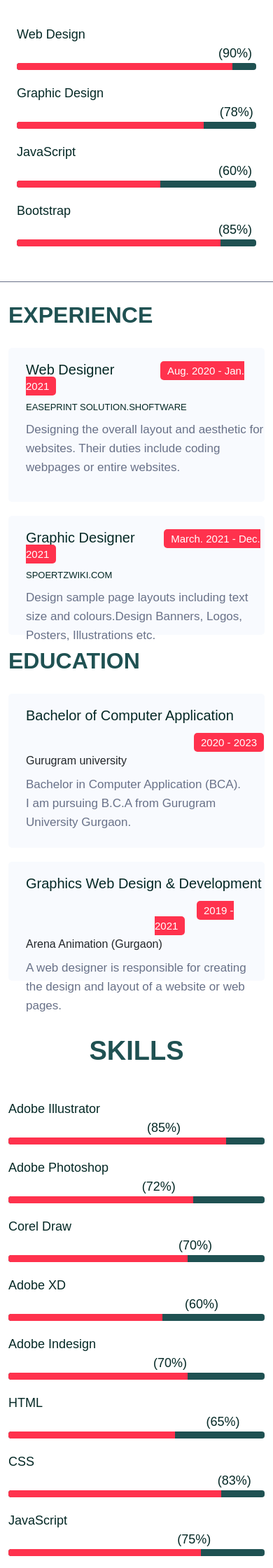
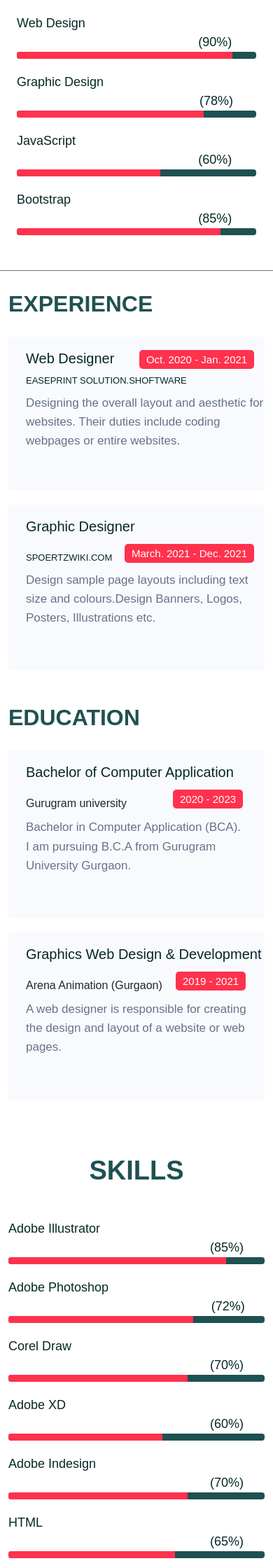
Before and after one commit to javed-mohd/irfan, a PHP site: page / in a window 390 px wide. Shown: the part 1080-3320 px from the top of the page at 70% size. Run offline with PHP 8.4, Linux system fonts and the light colour scheme; some libraries are stand-ins or nearby versions.

Commit message:
Add files via upload

```diff
--- a/index.html
+++ b/index.html
@@ -79,28 +79,28 @@
 			<div class="col-md-6">
 				<h2>EXPERIENCE</h2>
 				<div class="col-md-12 col_first">
-					<h5>Web Designer <span class="spa_exp">Aug. 2020 - Jan. 2021</span></h5>
+					<h5>Web Designer <span class="spa_exp">Oct. 2020 - Jan. 2021</span></h5>
 					<h6 class="h6_exp">EASEPRINT SOLUTION.SHOFTWARE</h6>
 					<p>Designing the overall layout and aesthetic for websites. Their duties include coding webpages or entire websites.</p>
 				</div>
 
-				<div class="col-md-12">
-					<h5>Graphic Designer <span class="spa_exp spa_gra">March. 2021 - Dec. 2021</span></h5>
-					<h6 class="h6_exp">SPOERTZWIKI.COM</h6>
+				<div class="col-md-12 height_top">
+					<h5>Graphic Designer <div class="non"> <span class="spa_exp spa_gra">March. 2021 - Dec. 2021</span></div></h5>
+					<h6 class="h6_exp sportz">SPOERTZWIKI.COM</h6>
                     <p>Design sample page layouts including text size and colours.Design Banners, Logos, Posters, Illustrations etc.</p>
 				</div>
 			</div>
 			<div class="col-md-6">
-				<h2>EDUCATION</h2>
-				<div class="col-md-12 col_first">
+				<h2 class="education">EDUCATION</h2>
+				<div class="col-md-12 col_first height_top">
 					<h5 class="non_non">Bachelor of Computer Application <div class="non"><span class="spa_exp spa_2"> 2020 - 2023</span></div></h5>
-					<h6 class="h6_edu mb_0">Gurugram university</h6>
+					<h6 class="h6_edu mb_0 gur_uni">Gurugram university</h6>
 					<p>Bachelor in Computer Application (BCA).<br>I am pursuing B.C.A from Gurugram University Gurgaon.</p>
 				</div>
 
-				<div class="col-md-12">
+				<div class="col-md-12 height_top">
 					<h5 class="non_non">Graphics Web Design & Development <div class="non non_2"> <span class="spa_exp spa_3">2019 - 2021</span></div></h5>
-					<h6 class="h6_edu mb_0">Arena Animation (Gurgaon)</h6>
+					<h6 class="h6_edu arena_ani">Arena Animation (Gurgaon)</h6>
 					<p>A web designer is responsible for creating the design and layout of a website or web pages.</p>
 				</div>
 			</div>
--- a/responsive.css
+++ b/responsive.css
@@ -11,8 +11,8 @@
  }
  .h-1
  {
-    font-size: 38px;
-    line-height: 45px;
+    font-size: 28px;
+    line-height: 28px;
  }
  .about_me
 {
@@ -21,9 +21,13 @@
 }
 .img_abt
 {
-    /*margin-left: 80px;*/
+   margin-left: 30px;
     width: 200px;
     height: 200px;
+}
+.type
+{
+    font-size: 30px !important;
 }
 .name
 {
@@ -35,18 +39,18 @@
 }
 .sp_1
 {
-    color: #042825; margin-left: 16em;
+    color: #042825; margin-left: 14.4em !important;
 }
 .sp_2
 {
-    color: #042825; margin-left: 16.1em;
+    color: #042825; margin-left: 14.5em;
 }
 .sp_3{
-    color: #042825; margin-left: 16em;
+    color: #042825; margin-left: 14.4em;
 }
 .sp_4
 {
-    color: #042825; margin-left: 16em;
+    color: #042825; margin-left: 14.4em;
 }
 .exp_edu h2
 {
@@ -55,19 +59,42 @@
 }
 .spa_exp
 {
-    margin-left: 4em;
+    margin-left: 2em;
 }
 .h6_exp
 {
     margin-top: 14px;
 }
+.sportz
+{
+    margin-top: -18px;
+}
+ .gur_uni
+ {
+    margin-top: -20px;
+ }
+ .arena_ani
+ {
+    margin-top: -20px;
+ }
+ {
+    padding-bottom: 50px;
+}
 .spa_gra
 {
-    margin-left: 2.4em;
+    margin-left: 9.4em;
+}
+.education
+{
+    margin-top: 30px;
+}
+.height_top
+{
+    height: auto !important;
 }
 .spa_2
 {
-    margin-left: 16em !important;
+    margin-left: 14em !important;
 }
 .non_non{
    display: block;
@@ -79,53 +106,49 @@
 {
     margin-left: 9.2em;
 }
-.mb_0
-{
-    margin-top: 0px !important;
-}
 .slider
 {
     display: none;
 }
 .la_padding
 {
-    margin-left: 11em;
+    margin-left: 16em;
 }
 .la_padding_1
 {
-    margin-left: 10.6em;
+    margin-left: 16.1em;
 }
 .la_padding_2
 {
-    margin-left: 13.5em;
+    margin-left: 16em;
 }
 .la_padding_3
 {
-    margin-left: 14em;
+    margin-left: 16em;
 }
 .la_padding_4
 {
-    margin-left: 11.5em;
+    margin-left: 16em;
 }
 .la_padding_5
 {
-    margin-left: 15.7em;
+    margin-left: 16em;
 }
 .la_padding_6
 {
-    margin-left: 16.6em;
+    margin-left: 16em;
 }
  .la_padding_java
  {
-    margin-left: 13.4em;
+    margin-left: 16em;
  }
  .la_padding_boots
  {
-    margin-left: 13.7em;
+    margin-left: 16em;
  }
  .la_padding_9
  {
-    margin-left: 14.7em;
+    margin-left: 16em;
  }
  .exp_edu .col_first
 {
```
